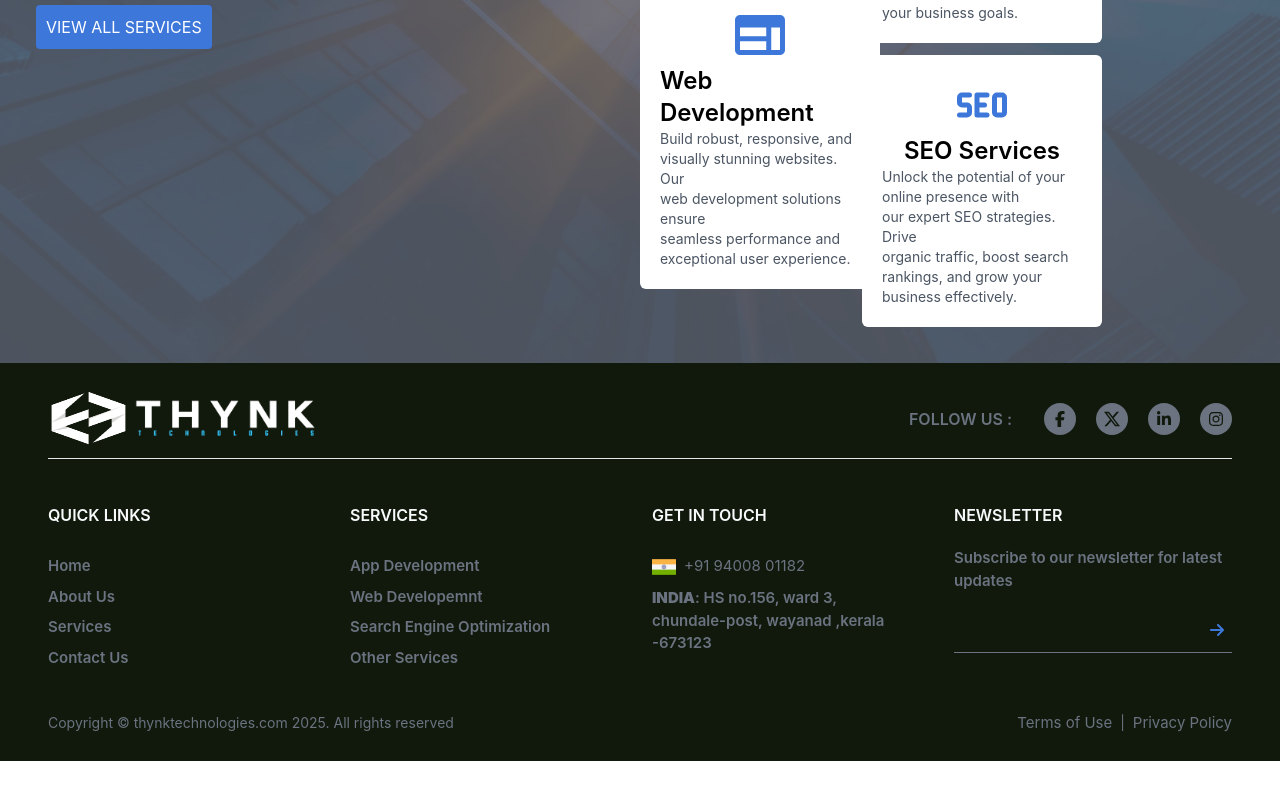
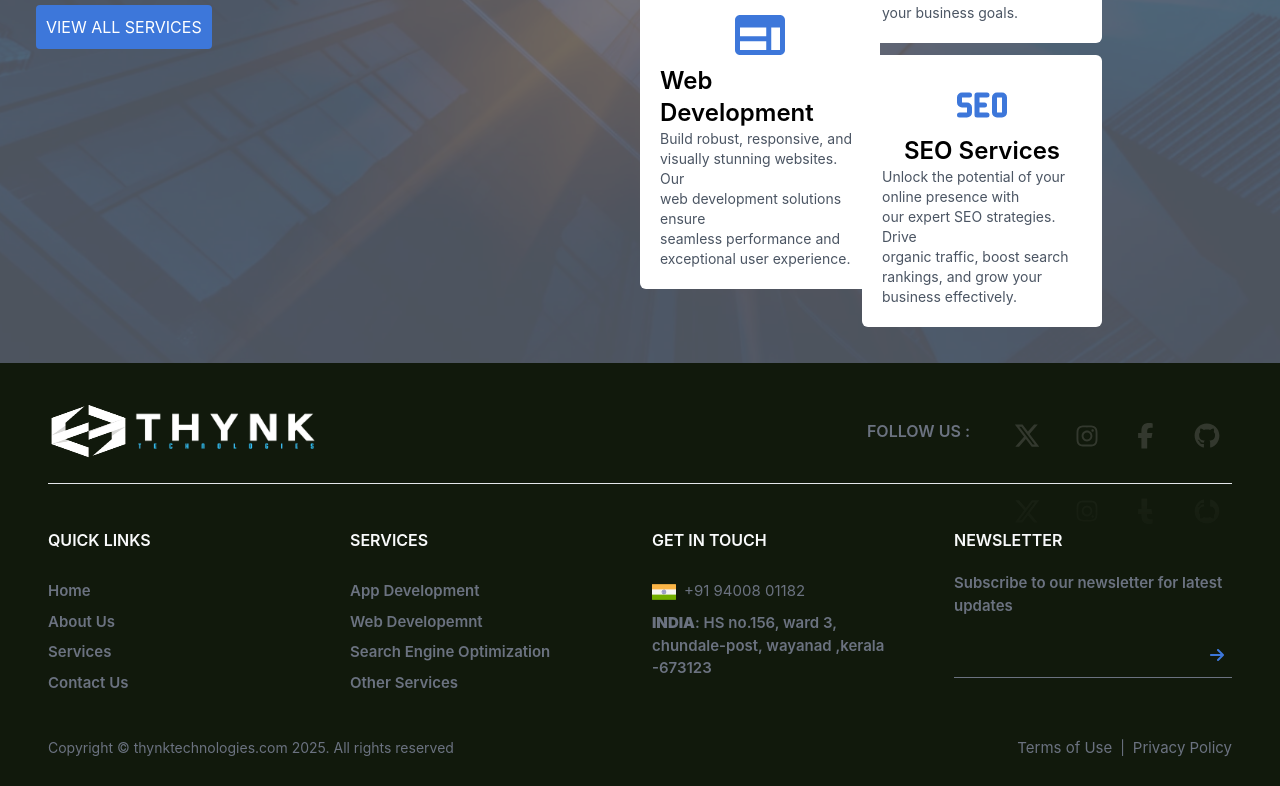
Before and after one commit to 94edwin89/thynk-tech, a React (Vite) app: page / in a window 1280 px wide. Shown: the part 2577-3363 px from the top of the page. Before the commit the page ends 3338 px from the top, so only its background shows below. Built offline with nearby package versions, Linux system fonts and the light colour scheme.

Commit message:
Update : footer social media links

```diff
--- /dev/null
+++ b/src/components/UI/SocialIcons.jsx
@@ -0,0 +1,108 @@
+import React from 'react'
+
+const SocialIcons = () => {
+  return (
+    <div class="social-login-icons">
+    <div class="socialcontainer">
+      <div class="icon social-icon-1-1">
+        <svg
+          viewBox="0 0 512 512"
+          height="1.7em"
+          xmlns="http://www.w3.org/2000/svg"
+          class="svgIcontwit"
+          fill="white"
+        >
+          <path
+            d="M389.2 48h70.6L305.6 224.2 487 464H345L233.7 318.6 106.5 464H35.8L200.7 275.5 26.8 48H172.4L272.9 180.9 389.2 48zM364.4 421.8h39.1L151.1 88h-42L364.4 421.8z"
+          ></path>
+        </svg>
+      </div>
+      <div class="social-icon-1">
+        <svg
+          viewBox="0 0 512 512"
+          height="1.7em"
+          xmlns="http://www.w3.org/2000/svg"
+          class="svgIcontwit"
+          fill="white"
+        >
+          <path
+            d="M389.2 48h70.6L305.6 224.2 487 464H345L233.7 318.6 106.5 464H35.8L200.7 275.5 26.8 48H172.4L272.9 180.9 389.2 48zM364.4 421.8h39.1L151.1 88h-42L364.4 421.8z"
+          ></path>
+        </svg>
+      </div>
+    </div>
+    <div class="socialcontainer">
+      <div class="icon social-icon-2-2">
+        <svg
+          fill="white"
+          class="svgIcon"
+          viewBox="0 0 448 512"
+          height="1.5em"
+          xmlns="http://www.w3.org/2000/svg"
+        >
+          <path
+            d="M224.1 141c-63.6 0-114.9 51.3-114.9 114.9s51.3 114.9 114.9 114.9S339 319.5 339 255.9 287.7 141 224.1 141zm0 189.6c-41.1 0-74.7-33.5-74.7-74.7s33.5-74.7 74.7-74.7 74.7 33.5 74.7 74.7-33.6 74.7-74.7 74.7zm146.4-194.3c0 14.9-12 26.8-26.8 26.8-14.9 0-26.8-12-26.8-26.8s12-26.8 26.8-26.8 26.8 12 26.8 26.8zm76.1 27.2c-1.7-35.9-9.9-67.7-36.2-93.9-26.2-26.2-58-34.4-93.9-36.2-37-2.1-147.9-2.1-184.9 0-35.8 1.7-67.6 9.9-93.9 36.1s-34.4 58-36.2 93.9c-2.1 37-2.1 147.9 0 184.9 1.7 35.9 9.9 67.7 36.2 93.9s58 34.4 93.9 36.2c37 2.1 147.9 2.1 184.9 0 35.9-1.7 67.7-9.9 93.9-36.2 26.2-26.2 34.4-58 36.2-93.9 2.1-37 2.1-147.8 0-184.8zM398.8 388c-7.8 19.6-22.9 34.7-42.6 42.6-29.5 11.7-99.5 9-132.1 9s-102.7 2.6-132.1-9c-19.6-7.8-34.7-22.9-42.6-42.6-11.7-29.5-9-99.5-9-132.1s-2.6-102.7 9-132.1c7.8-19.6 22.9-34.7 42.6-42.6 29.5-11.7 99.5-9 132.1-9s102.7-2.6 132.1 9c19.6 7.8 34.7 22.9 42.6 42.6 11.7 29.5 9 99.5 9 132.1s2.7 102.7-9 132.1z"
+          ></path>
+        </svg>
+      </div>
+      <div class="social-icon-2">
+        <svg
+          fill="white"
+          class="svgIcon"
+          viewBox="0 0 448 512"
+          height="1.5em"
+          xmlns="http://www.w3.org/2000/svg"
+        >
+          <path
+            d="M224.1 141c-63.6 0-114.9 51.3-114.9 114.9s51.3 114.9 114.9 114.9S339 319.5 339 255.9 287.7 141 224.1 141zm0 189.6c-41.1 0-74.7-33.5-74.7-74.7s33.5-74.7 74.7-74.7 74.7 33.5 74.7 74.7-33.6 74.7-74.7 74.7zm146.4-194.3c0 14.9-12 26.8-26.8 26.8-14.9 0-26.8-12-26.8-26.8s12-26.8 26.8-26.8 26.8 12 26.8 26.8zm76.1 27.2c-1.7-35.9-9.9-67.7-36.2-93.9-26.2-26.2-58-34.4-93.9-36.2-37-2.1-147.9-2.1-184.9 0-35.8 1.7-67.6 9.9-93.9 36.1s-34.4 58-36.2 93.9c-2.1 37-2.1 147.9 0 184.9 1.7 35.9 9.9 67.7 36.2 93.9s58 34.4 93.9 36.2c37 2.1 147.9 2.1 184.9 0 35.9-1.7 67.7-9.9 93.9-36.2 26.2-26.2 34.4-58 36.2-93.9 2.1-37 2.1-147.8 0-184.8zM398.8 388c-7.8 19.6-22.9 34.7-42.6 42.6-29.5 11.7-99.5 9-132.1 9s-102.7 2.6-132.1-9c-19.6-7.8-34.7-22.9-42.6-42.6-11.7-29.5-9-99.5-9-132.1s-2.6-102.7 9-132.1c7.8-19.6 22.9-34.7 42.6-42.6 29.5-11.7 99.5-9 132.1-9s102.7-2.6 132.1 9c19.6 7.8 34.7 22.9 42.6 42.6 11.7 29.5 9 99.5 9 132.1s2.7 102.7-9 132.1z"
+          ></path>
+        </svg>
+      </div>
+    </div>
+    <div class="socialcontainer">
+      <div class="icon social-icon-3-3">
+        <svg
+          viewBox="0 0 384 512"
+          fill="white"
+          height="1.6em"
+          xmlns="http://www.w3.org/2000/svg"
+        >
+          <path
+            d="M80 299.3V512H196V299.3h86.5l18-97.8H196V166.9c0-51.7 20.3-71.5 72.7-71.5c16.3 0 29.4 .4 37 1.2V7.9C291.4 4 256.4 0 236.2 0C129.3 0 80 50.5 80 159.4v42.1H14v97.8H80z"
+          ></path>
+        </svg>
+      </div>
+      <div class="social-icon-3">
+        <svg
+          viewBox="0 0 384 512"
+          fill="white"
+          height="1.6em"
+          xmlns="http://www.w3.org/2000/svg"
+        >
+          <path
+            d="M80 299.3V512H196V299.3h86.5l18-97.8H196V166.9c0-51.7 20.3-71.5 72.7-71.5c16.3 0 29.4 .4 37 1.2V7.9C291.4 4 256.4 0 236.2 0C129.3 0 80 50.5 80 159.4v42.1H14v97.8H80z"
+          ></path>
+        </svg>
+      </div>
+    </div>
+    <div class="socialcontainer">
+      <div class="icon social-icon-4-4">
+        <svg fill="white" viewBox="0 0 496 512" height="1.6em">
+          <path
+            d="M165.9 397.4c0 2-2.3 3.6-5.2 3.6-3.3.3-5.6-1.3-5.6-3.6 0-2 2.3-3.6 5.2-3.6 3-.3 5.6 1.3 5.6 3.6zm-31.1-4.5c-.7 2 1.3 4.3 4.3 4.9 2.6 1 5.6 0 6.2-2s-1.3-4.3-4.3-5.2c-2.6-.7-5.5.3-6.2 2.3zm44.2-1.7c-2.9.7-4.9 2.6-4.6 4.9.3 2 2.9 3.3 5.9 2.6 2.9-.7 4.9-2.6 4.6-4.6-.3-1.9-3-3.2-5.9-2.9zM244.8 8C106.1 8 0 113.3 0 252c0 110.9 69.8 205.8 169.5 239.2 12.8 2.3 17.3-5.6 17.3-12.1 0-6.2-.3-40.4-.3-61.4 0 0-70 15-84.7-29.8 0 0-11.4-29.1-27.8-36.6 0 0-22.9-15.7 1.6-15.4 0 0 24.9 2 38.6 25.8 21.9 38.6 58.6 27.5 72.9 20.9 2.3-16 8.8-27.1 16-33.7-55.9-6.2-112.3-14.3-112.3-110.5 0-27.5 7.6-41.3 23.6-58.9-2.6-6.5-11.1-33.3 2.6-67.9 20.9-6.5 69 27 69 27 20-5.6 41.5-8.5 62.8-8.5s42.8 2.9 62.8 8.5c0 0 48.1-33.6 69-27 13.7 34.7 5.2 61.4 2.6 67.9 16 17.7 25.8 31.5 25.8 58.9 0 96.5-58.9 104.2-114.8 110.5 9.2 7.9 17 22.9 17 46.4 0 33.7-.3 75.4-.3 83.6 0 6.5 4.6 14.4 17.3 12.1C428.2 457.8 496 362.9 496 252 496 113.3 383.5 8 244.8 8zM97.2 352.9c-1.3 1-1 3.3.7 5.2 1.6 1.6 3.9 2.3 5.2 1 1.3-1 1-3.3-.7-5.2-1.6-1.6-3.9-2.3-5.2-1zm-10.8-8.1c-.7 1.3.3 2.9 2.3 3.9 1.6 1 3.6.7 4.3-.7.7-1.3-.3-2.9-2.3-3.9-2-.6-3.6-.3-4.3.7zm32.4 35.6c-1.6 1.3-1 4.3 1.3 6.2 2.3 2.3 5.2 2.6 6.5 1 1.3-1.3.7-4.3-1.3-6.2-2.2-2.3-5.2-2.6-6.5-1zm-11.4-14.7c-1.6 1-1.6 3.6 0 5.9 1.6 2.3 4.3 3.3 5.6 2.3 1.6-1.3 1.6-3.9 0-6.2-1.4-2.3-4-3.3-5.6-2z"
+          ></path>
+        </svg>
+      </div>
+      <div class="social-icon-4">
+        <svg fill="white" viewBox="0 0 496 512" height="1.6em">
+          <path
+            d="M165.9 397.4c0 2-2.3 3.6-5.2 3.6-3.3.3-5.6-1.3-5.6-3.6 0-2 2.3-3.6 5.2-3.6 3-.3 5.6 1.3 5.6 3.6zm-31.1-4.5c-.7 2 1.3 4.3 4.3 4.9 2.6 1 5.6 0 6.2-2s-1.3-4.3-4.3-5.2c-2.6-.7-5.5.3-6.2 2.3zm44.2-1.7c-2.9.7-4.9 2.6-4.6 4.9.3 2 2.9 3.3 5.9 2.6 2.9-.7 4.9-2.6 4.6-4.6-.3-1.9-3-3.2-5.9-2.9zM244.8 8C106.1 8 0 113.3 0 252c0 110.9 69.8 205.8 169.5 239.2 12.8 2.3 17.3-5.6 17.3-12.1 0-6.2-.3-40.4-.3-61.4 0 0-70 15-84.7-29.8 0 0-11.4-29.1-27.8-36.6 0 0-22.9-15.7 1.6-15.4 0 0 24.9 2 38.6 25.8 21.9 38.6 58.6 27.5 72.9 20.9 2.3-16 8.8-27.1 16-33.7-55.9-6.2-112.3-14.3-112.3-110.5 0-27.5 7.6-41.3 23.6-58.9-2.6-6.5-11.1-33.3 2.6-67.9 20.9-6.5 69 27 69 27 20-5.6 41.5-8.5 62.8-8.5s42.8 2.9 62.8 8.5c0 0 48.1-33.6 69-27 13.7 34.7 5.2 61.4 2.6 67.9 16 17.7 25.8 31.5 25.8 58.9 0 96.5-58.9 104.2-114.8 110.5 9.2 7.9 17 22.9 17 46.4 0 33.7-.3 75.4-.3 83.6 0 6.5 4.6 14.4 17.3 12.1C428.2 457.8 496 362.9 496 252 496 113.3 383.5 8 244.8 8zM97.2 352.9c-1.3 1-1 3.3.7 5.2 1.6 1.6 3.9 2.3 5.2 1 1.3-1 1-3.3-.7-5.2-1.6-1.6-3.9-2.3-5.2-1zm-10.8-8.1c-.7 1.3.3 2.9 2.3 3.9 1.6 1 3.6.7 4.3-.7.7-1.3-.3-2.9-2.3-3.9-2-.6-3.6-.3-4.3.7zm32.4 35.6c-1.6 1.3-1 4.3 1.3 6.2 2.3 2.3 5.2 2.6 6.5 1 1.3-1.3.7-4.3-1.3-6.2-2.2-2.3-5.2-2.6-6.5-1zm-11.4-14.7c-1.6 1-1.6 3.6 0 5.9 1.6 2.3 4.3 3.3 5.6 2.3 1.6-1.3 1.6-3.9 0-6.2-1.4-2.3-4-3.3-5.6-2z"
+          ></path>
+        </svg>
+      </div>
+    </div>
+  </div>
+  )
+}
+
+export default SocialIcons
--- a/src/components/layouts/Footer.jsx
+++ b/src/components/layouts/Footer.jsx
@@ -8,6 +8,7 @@
 import indFlag from "../../assets/images/indflag.png";
 import { FaArrowRight } from "react-icons/fa6";
 import Logo from "./Logo.jsx";
+import SocialIcons from "../UI/SocialIcons.jsx";
 
 const Footer = () => {
   return (
@@ -22,7 +23,7 @@
             <p className="uppercase light-text font-semibold hover:text-white">
               Follow Us :{" "}
             </p>
-            <div className="flex items-center gap-5">
+            {/* <div className="flex items-center gap-5">
               {socialMediaLinks?.map((link) => (
                 <a
                   href={link.url}
@@ -35,7 +36,8 @@
                   />
                 </a>
               ))}
-            </div>
+            </div> */}
+            <SocialIcons/>
           </div>
         </div>
 
--- a/src/index.css
+++ b/src/index.css
@@ -102,3 +102,105 @@
 .custom-text {
   font-size: 12px;
 }
+
+
+/* Social Icons */
+
+
+.social-login-icons {
+  display: flex;
+  align-items: center;
+  gap: 10px;
+  -webkit-box-reflect: below 5px linear-gradient(transparent, #00000055);
+}
+.social-login-icons svg {
+  width: 40px;
+}
+
+.social-icon-1,
+.social-icon-1-1,
+.social-icon-2,
+.social-icon-2-2,
+.social-icon-3,
+.social-icon-3-3,
+.social-icon-4,
+.social-icon-4-4 {
+  width: 50px;
+  height: 50px;
+  display: flex;
+  align-items: center;
+  justify-content: center;
+  border-radius: 50px;
+  margin: 20px 0 0px 0;
+}
+
+.icon svg {
+  fill: #e8e3e329;
+}
+
+.socialcontainer {
+  height: 80px;
+  overflow: hidden;
+}
+.social-icon-1 {
+  transition-duration: 0.4s;
+  background-color: rgb(0, 0, 0);
+  transition-timing-function: cubic-bezier(0.46, -0.78, 0.5, 1.56);
+}
+.social-icon-1 svg,
+.social-icon-2 svg,
+.social-icon-3 svg,
+.social-icon-4 svg {
+  opacity: 0;
+  transition-duration: 0.5s;
+  transition-delay: 0.2s;
+}
+.social-icon-1-1 {
+  transition-duration: 0.4s;
+  background-color: rgb(0, 0, 0, 0);
+}
+.socialcontainer:hover .social-icon-1 {
+  transform: translateY(-70px);
+}
+.socialcontainer:hover .social-icon-1 svg,
+.socialcontainer:hover .social-icon-2 svg,
+.socialcontainer:hover .social-icon-3 svg,
+.socialcontainer:hover .social-icon-4 svg {
+  opacity: 1;
+}
+.social-icon-2 {
+  transition-duration: 0.4s;
+  transition-timing-function: cubic-bezier(0.46, -0.78, 0.5, 1.56);
+  background: linear-gradient(
+    72.44deg,
+    #ff7a00 11.92%,
+    #ff0169 51.56%,
+    #d300c5 85.69%
+  );
+}
+.socialcontainer:hover .social-icon-2 {
+  transform: translateY(-70px);
+}
+.social-icon-3 {
+  transition-duration: 0.4s;
+  transition-timing-function: cubic-bezier(0.46, -0.78, 0.5, 1.56);
+  background: #316ff6;
+}
+
+.socialcontainer:hover .social-icon-3 {
+  transform: translateY(-70px);
+}
+.social-icon-4 {
+  transition-duration: 0.4s;
+  transition-timing-function: cubic-bezier(0.46, -0.78, 0.5, 1.56);
+
+  background: linear-gradient(
+    180deg,
+    rgba(129, 34, 144, 1) 0%,
+    rgba(77, 34, 124, 1) 91%
+  );
+}
+
+.socialcontainer:hover .social-icon-4 {
+  transform: translateY(-70px);
+}
```
